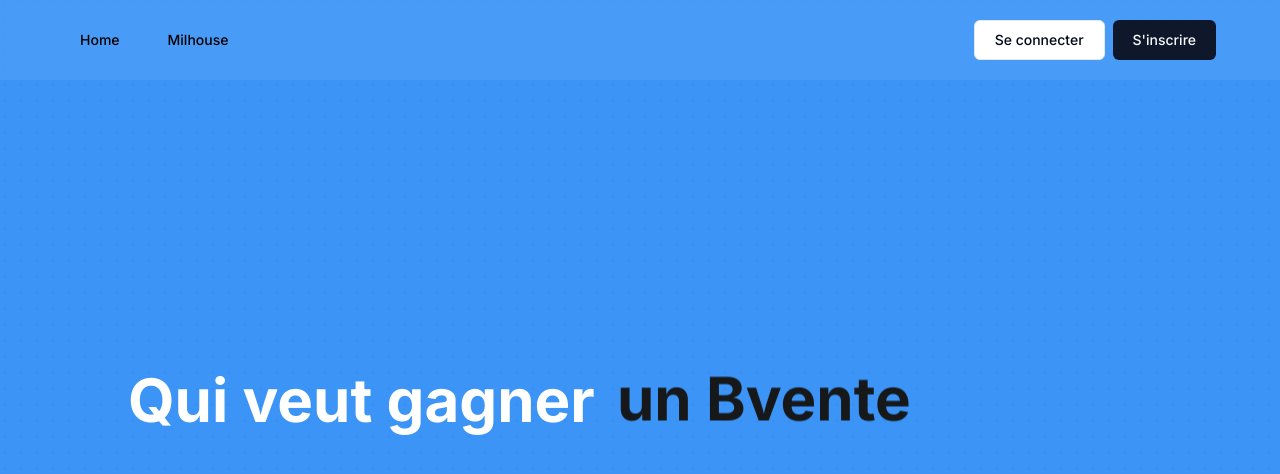
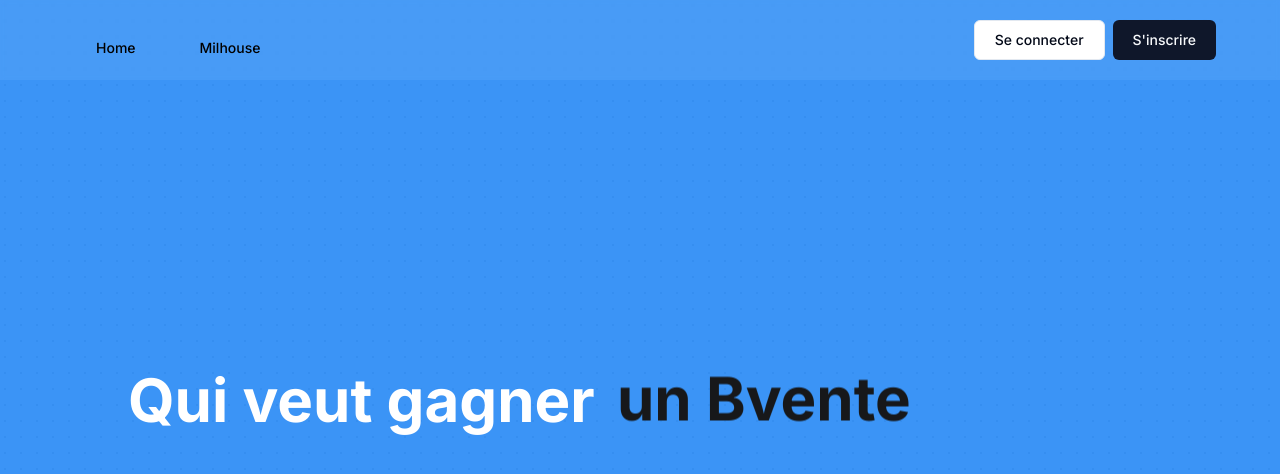
Before and after one commit to AmineAffif/qui-veut-gagner-un-bv, a Next.js app: page / in a window 1280 px wide. Shown: the top 474 px of the page. Built offline with nearby package versions, Linux system fonts and the light colour scheme.

Commit message:
burger menu fix

```diff
--- a/components/header.tsx
+++ b/components/header.tsx
@@ -29,32 +29,36 @@
           <nav
             className={`${
               isMenuOpen ? "block" : "hidden"
-            } absolute top-16 left-0 w-full h-1/2 bg-white md:bg-transparent md:relative md:top-0 md:flex md:items-center md:justify-start md:w-full md:background-white`}
+            } absolute top-16 left-0 w-full py-4 mt-4 bg-white md:bg-transparent md:relative md:top-0 md:flex md:items-center md:justify-start md:w-full md:background-white`}
           >
             <Link
-              className="invert block mr-4 md:inline-block h-9 w-max items-center justify-center rounded-md bg-transparent text-white px-4 py-2 text-sm font-medium transition-colors hover:bg-gray-100 hover:text-gray-900 focus:bg-gray-100 focus:text-gray-900 focus:outline-none disabled:pointer-events-none disabled:opacity-50 data-[active]:bg-gray-100/50 data-[state=open]:bg-gray-100/50 dark:bg-gray-950 dark:hover:bg-gray-800 dark:hover:text-gray-50 dark:focus:bg-gray-800 dark:focus:text-gray-50 dark:data-[active]:bg-gray-800/50 dark:data-[state=open]:bg-gray-800/50"
+              className="m-4 invert block mr-4 md:inline-block h-9 w-max items-center justify-center rounded-md bg-transparent text-white px-4 py-2 text-sm font-medium transition-colors hover:bg-gray-100 hover:text-gray-900 focus:bg-gray-100 focus:text-gray-900 focus:outline-none disabled:pointer-events-none disabled:opacity-50 data-[active]:bg-gray-100/50 data-[state=open]:bg-gray-100/50 dark:bg-gray-950 dark:hover:bg-gray-800 dark:hover:text-gray-50 dark:focus:bg-gray-800 dark:focus:text-gray-50 dark:data-[active]:bg-gray-800/50 dark:data-[state=open]:bg-gray-800/50"
               href="/"
+              onClick={() => setIsMenuOpen(!isMenuOpen)}
             >
               Home
             </Link>
             <Link
-              className="invert block mr-4 md:inline-block h-9 w-max items-center justify-center rounded-md bg-transparent text-white px-4 py-2 text-sm font-medium transition-colors hover:bg-gray-100 hover:text-gray-900 focus:bg-gray-100 focus:text-gray-900 focus:outline-none disabled:pointer-events-none disabled:opacity-50 data-[active]:bg-gray-100/50 data-[state=open]:bg-gray-100/50 dark:bg-gray-950 dark:hover:bg-gray-800 dark:hover:text-gray-50 dark:focus:bg-gray-800 dark:focus:text-gray-50 dark:data-[active]:bg-gray-800/50 dark:data-[state=open]:bg-gray-800/50"
+              className="m-4 invert block mr-4 md:inline-block h-9 w-max items-center justify-center rounded-md bg-transparent text-white px-4 py-2 text-sm font-medium transition-colors hover:bg-gray-100 hover:text-gray-900 focus:bg-gray-100 focus:text-gray-900 focus:outline-none disabled:pointer-events-none disabled:opacity-50 data-[active]:bg-gray-100/50 data-[state=open]:bg-gray-100/50 dark:bg-gray-950 dark:hover:bg-gray-800 dark:hover:text-gray-50 dark:focus:bg-gray-800 dark:focus:text-gray-50 dark:data-[active]:bg-gray-800/50 dark:data-[state=open]:bg-gray-800/50"
               href="/games/milhouse"
+              onClick={() => setIsMenuOpen(!isMenuOpen)}
             >
               Milhouse
             </Link>
             {isAuthenticated && (
               <Link
-                className="invert block mr-4 md:inline-block h-9 w-max items-center justify-center rounded-md bg-transparent text-white px-4 py-2 text-sm font-medium transition-colors hover:bg-gray-100 hover:text-gray-900 focus:bg-gray-100 focus:text-gray-900 focus:outline-none disabled:pointer-events-none disabled:opacity-50 data-[active]:bg-gray-100/50 data-[state=open]:bg-gray-100/50 dark:bg-gray-950 dark:hover:bg-gray-800 dark:hover:text-gray-50 dark:focus:bg-gray-800 dark:focus:text-gray-50 dark:data-[active]:bg-gray-800/50 dark:data-[state=open]:bg-gray-800/50"
+                className="m-4 invert block mr-4 md:inline-block h-9 w-max items-center justify-center rounded-md bg-transparent text-white px-4 py-2 text-sm font-medium transition-colors hover:bg-gray-100 hover:text-gray-900 focus:bg-gray-100 focus:text-gray-900 focus:outline-none disabled:pointer-events-none disabled:opacity-50 data-[active]:bg-gray-100/50 data-[state=open]:bg-gray-100/50 dark:bg-gray-950 dark:hover:bg-gray-800 dark:hover:text-gray-50 dark:focus:bg-gray-800 dark:focus:text-gray-50 dark:data-[active]:bg-gray-800/50 dark:data-[state=open]:bg-gray-800/50"
                 href="/games/quiz"
+                onClick={() => setIsMenuOpen(!isMenuOpen)}
               >
                 Quiz
               </Link>
             )}
             {user?.is_admin && (
               <Link
-                className="invert block mr-4 md:inline-block h-9 w-max items-center justify-center rounded-md bg-transparent text-white px-4 py-2 text-sm font-medium transition-colors hover:bg-gray-100 hover:text-gray-900 focus:bg-gray-100 focus:text-gray-900 focus:outline-none disabled:pointer-events-none disabled:opacity-50 data-[active]:bg-gray-100/50 data-[state=open]:bg-gray-100/50 dark:bg-gray-950 dark:hover:bg-gray-800 dark:hover:text-gray-50 dark:focus:bg-gray-800 dark:focus:text-gray-50 dark:data-[active]:bg-gray-800/50 dark:data-[state=open]:bg-gray-800/50"
+                className="m-4 invert block mr-4 md:inline-block h-9 w-max items-center justify-center rounded-md bg-transparent text-white px-4 py-2 text-sm font-medium transition-colors hover:bg-gray-100 hover:text-gray-900 focus:bg-gray-100 focus:text-gray-900 focus:outline-none disabled:pointer-events-none disabled:opacity-50 data-[active]:bg-gray-100/50 data-[state=open]:bg-gray-100/50 dark:bg-gray-950 dark:hover:bg-gray-800 dark:hover:text-gray-50 dark:focus:bg-gray-800 dark:focus:text-gray-50 dark:data-[active]:bg-gray-800/50 dark:data-[state=open]:bg-gray-800/50"
                 href="/amine/dashboard"
+                onClick={() => setIsMenuOpen(!isMenuOpen)}
               >
                 Admin Dashboard
               </Link>
```
